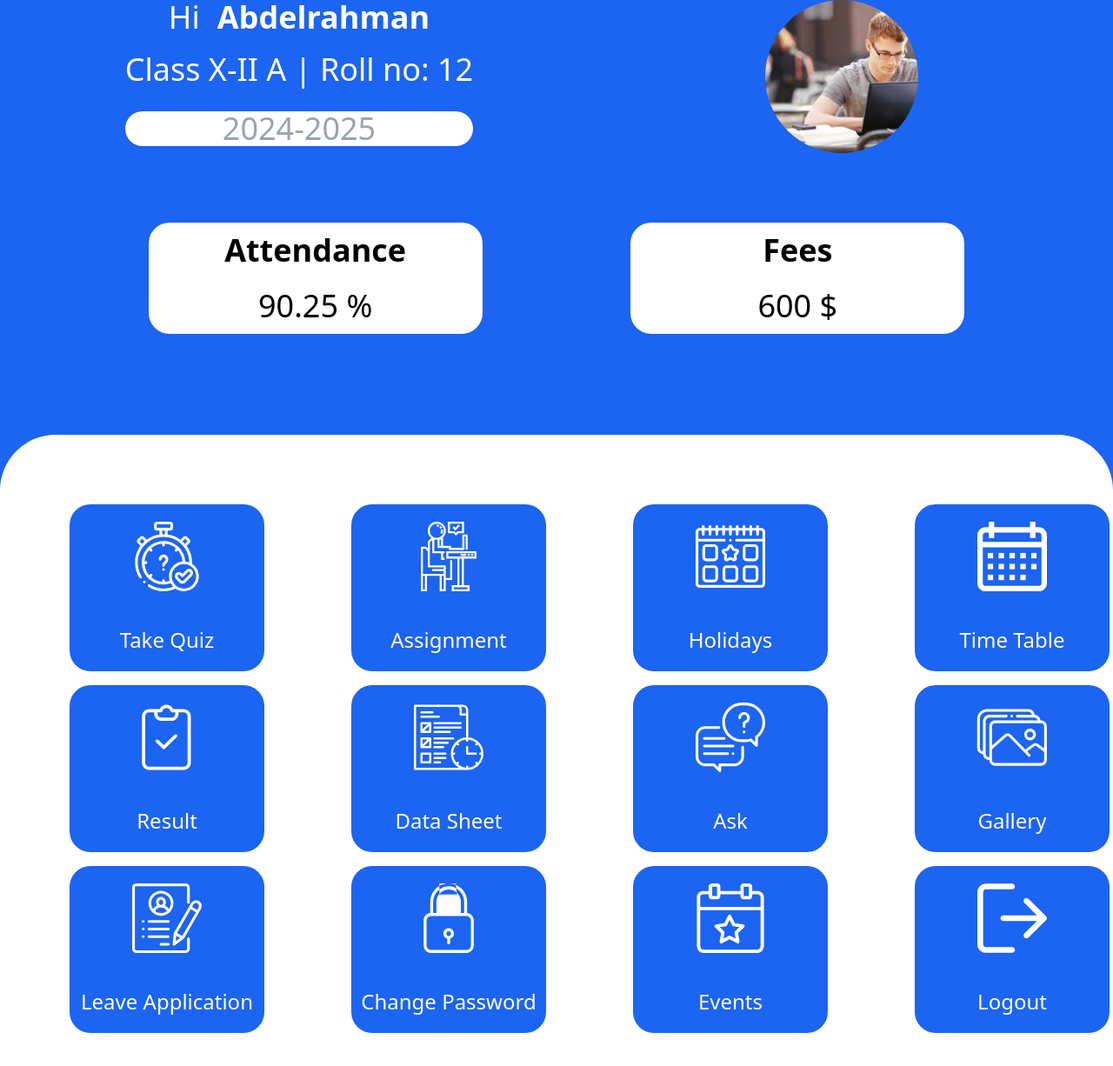
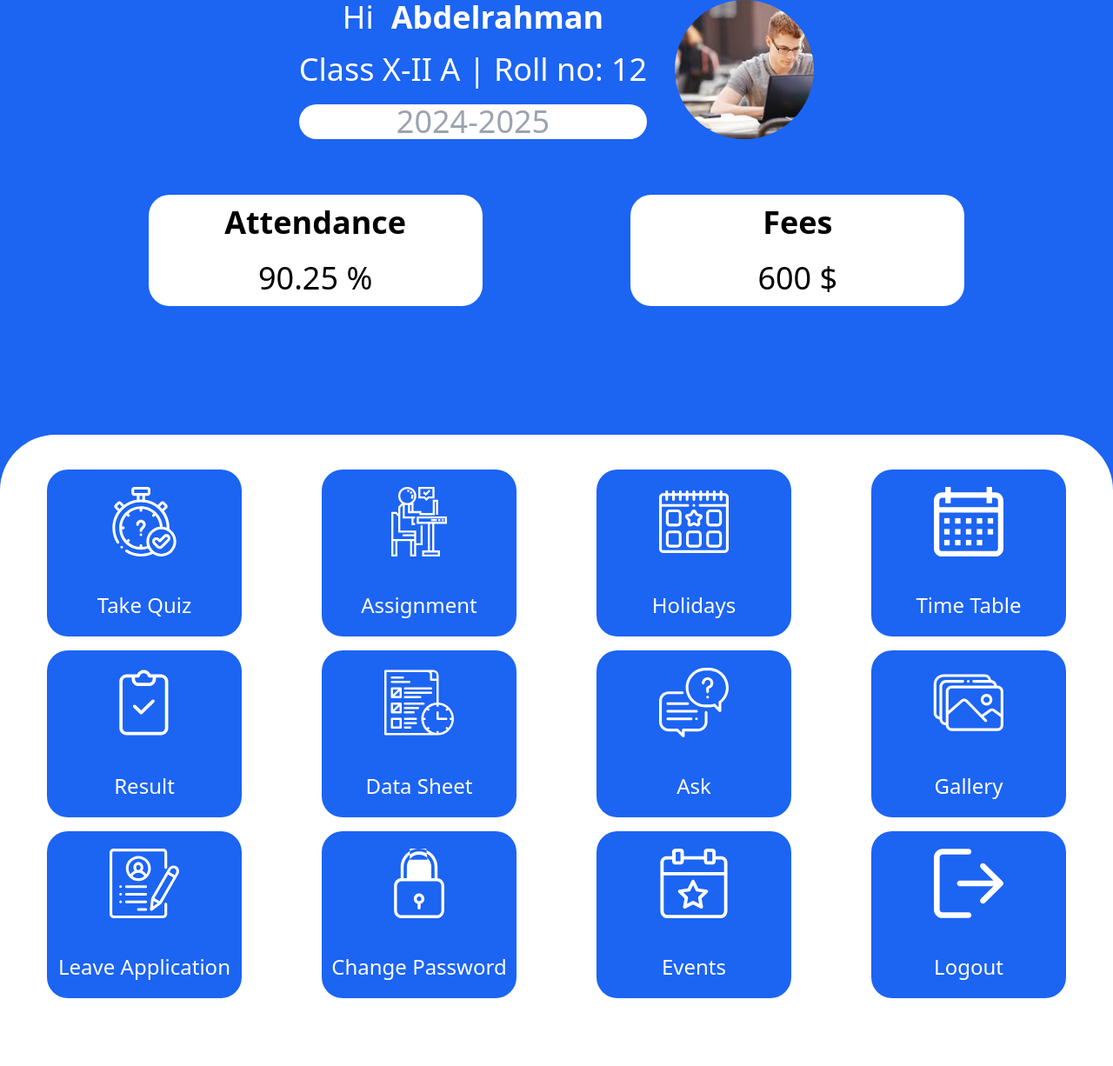
Before and after one commit to Abderlahman-Omar/react-student-portal, a React (Vite) app: page /home in a window 1280 px wide. Shown: the top 1226 px of the page at 87% size. Built offline with nearby package versions, Linux system fonts and the light colour scheme.

Commit message:
finishing project

```diff
--- a/src/localization/Ar.json
+++ b/src/localization/Ar.json
@@ -8,7 +8,7 @@
     "profileTitle": "الملف الشخصى",
     "timeTitle": "الجدول الزمنى",
     "resultsTitle": "النتائج",
-    "studentFirstName": "عبدالرحمن",
+    "studentFirstName": "عبد الرحمن",
     "studentLastName": "عمر",
     "studentDegree": "ممتاز",
     "courseName": "برمجة فلاتر",
@@ -16,14 +16,14 @@
     "numberedDegree": "١٢٥ درجة",
     "year": "السنة الرابعة",
     "semister": "النصف الأول",
-    "loginTitle1": "مرحبا ",
+    "loginTitle1": " مرحبا ",
     "hi": "مرحبا ",
     "signIn": "الرجاء تسجيل الدخول",
     "loginInput1": "البريد الاكترونى / رقم الهاتف",
     "loginInput2": "كلمة السر",
     "signInBtn": "تسجيل الدخول",
     "signInBtn2": "الصفحة الرئيسية",
-    "classLocation": "قاعة رقم ١٢ أ| مقعد رقم ٢ ",
+    "classLocation": "قاعة رقم ١٢ أ | مقعد رقم ٢ ",
     "schoolYear": "٢٠٢٤-٢٠٢٥",
     "attendance": "الحضور",
     "attendanceNo": "٩٠,٢٥ %",
--- a/src/pages/Home Page/Home.tsx
+++ b/src/pages/Home Page/Home.tsx
@@ -801,10 +801,10 @@ export default function Home() {
                 <div className="bg-blue-600 ">
                     <div className=" w-full md:min-h-custom-height h-96 ">
                         <div className="flex flex-col">
-                            <div className="flex flex-row justify-center">
-                                <div className="flex flex-col md:-translate-x-52 -translate-x-16  ">
-                                    <div className="flex flex-row justify-center">
-                                        <span className="text-white font-light md:text-4xl text-xl">
+                            <div className="flex gap-8 justify-center mb-16">
+                                <div className="flex flex-col justify-between   ">
+                                    <div className="flex  justify-center">
+                                        <span className="text-white font-light  md:text-4xl text-xl">
                                             {t("hello")}
                                         </span>
                                         <span className="text-white md:ml-5 ml-2 font-bold md:text-4xl text-xl">
@@ -812,10 +812,10 @@ export default function Home() {
                                         </span>
                                     </div>
 
-                                    <span className="text-white font-light md:text-4xl text-xl translate-y-5 ">
+                                    <span className="text-white font-light md:text-4xl text-xl  ">
                                         {t("classLocation")}
                                     </span>
-                                    <div className="bg-white flex justify-center rounded-full translate-y-12 ">
+                                    <div className="bg-white flex justify-center items-center rounded-full ">
                                         <span className="text-gray-400 font-extralight md:text-4xl text-xl">
                                             {t("schoolYear")}
                                         </span>
@@ -825,12 +825,12 @@ export default function Home() {
                                     onClick={() => {
                                         navigate("/profile");
                                     }}
-                                    className="md:w-44 w-28 md:h-44 h-28 cursor-pointer rounded-full object-cover md:translate-x-32 translate-x-10 "
+                                    className="md:w-40 w-28 md:h-40 h-28 cursor-pointer rounded-full object-cover  "
                                     src="src/assets/images/student_profile.jpeg"
                                     alt="Student Profile"
                                 />
                             </div>
-                            <div className="flex flex-row justify-evenly translate-y-20">
+                            <div className="flex flex-row justify-evenly">
                                 <div className="bg-white md:w-96 w-48 md:h-32 h-32 rounded-3xl justify-around flex flex-col ">
                                     <span className="flex justify-center md:text-4xl text-3xl text-black font-bold ">
                                         {t("attendance")}
@@ -850,15 +850,15 @@ export default function Home() {
                             </div>
                         </div>
                     </div>
-                    <div className="w-full bg-white min-h-screen md:rounded-t-4xl rounded-t-4xl  ">
-                        <div className=" grid md:grid-cols-3 lg:grid-cols-4 gap-x-0 grid-cols-2 gap-y-4 lg:gap-4 md:-translate-x-0 -translate-x-8  ">
+                    <div className="w-full bg-white min-h-screen md:rounded-t-4xl rounded-t-4xl pt-10  ">
+                        <div className=" grid md:grid-cols-3 lg:grid-cols-4 lg:pl-4 lg:pr-4 gap-x-0 grid-cols-2 gap-y-4 lg:gap-4 justify-items-center  ">
                             {cardItems.map((item) => (
                                 <div key={item.id}>
                                     <div
                                         onClick={() => {
                                             navigate(item.onClick);
                                         }}
-                                        className="flex flex-col  items-center justify-around cursor-pointer  lg:w-56 w-36 lg:h-48 h-32 bg-blue-600 rounded-3xl translate-x-20 translate-y-20"
+                                        className="flex flex-col  items-center justify-around cursor-pointer  lg:w-56 w-36 lg:h-48 h-32 bg-blue-600 rounded-3xl translate-x-0 translate-y-0"
                                     >
                                         {item.icon}
                                         <span className="text-white flex justify-center   md:text-2xl text-lg">
--- a/src/pages/Profile Page/ProfilePage.tsx
+++ b/src/pages/Profile Page/ProfilePage.tsx
@@ -449,25 +449,21 @@ export default function ProfilePage() {
         <>
             <div>
                 <div className="bg-blue-600 w-full  h-72 md:h-96 rounded-b-4xl">
-                    <div className="flex flex-col">
-                        <div className="flex flex-row justify-center pt-20 md:pt-32">
+                    <div className="flex flex-col ">
+                        <div className="flex  gap-8 justify-center pt-20 md:pt-32">
                             <img
-                                className="md:w-32 w-28 md:h-32 h-28 cursor-pointer rounded-full object-cover -md:translate-x-80 -translate-x-5 "
+                                className="md:w-32 w-28 md:h-32 h-28 cursor-pointer rounded-full object-cover  "
                                 src="src/assets/images/student_profile.jpeg"
                                 alt="Student Profile"
                             />
-                            <div className="flex flex-col md:translate-x-10  md:translate-y-5 translate-y-8 ">
-                                <div className="flex flex-row justify-center">
+                            <div className="flex flex-col justify-evenly ">
+                                <div className="flex  justify-center">
                                     <span className="text-white  font-bold md:text-4xl text-xl">
-                                        {t("studentFirstName")}
-                                    </span>
-
-                                    <span className="text-white md:ml-5 ml-2 font-bold md:text-4xl text-xl">
-                                        {t("studentLastName")}
+                                        {t("studentName")}
                                     </span>
                                 </div>
 
-                                <span className="text-white font-light md:text-4xl text-xl translate-y-0 ">
+                                <span className="text-white font-light md:text-4xl text-xl  ">
                                     {t("classLocation")}
                                 </span>
                             </div>
--- a/src/pages/Splash Page/SplashPage.tsx
+++ b/src/pages/Splash Page/SplashPage.tsx
@@ -37,7 +37,8 @@ export default function SplashPage() {
             <div className="bg-blue-600 w-screen h-screen">
                 <div className="flex justify-center items-center min-h-screen">
                     <div className="flex flex-col">
-                        <div className="flex justify-center">
+                        <div className="flex justify-center mb-8">
+                            <div className="relative inline-block">
                                 <button
                                     id="dropdownDefaultButton"
                                     data-dropdown-toggle="dropdown"
@@ -65,7 +66,7 @@ export default function SplashPage() {
                                 {/* Dropdown menu */}
                                 <div
                                     id="dropdown"
-                                className={`z-10 ${
+                                    className={`absolute left-0 mt-2 z-10 ${
                                         isDropdownOpen ? "block" : "hidden"
                                     } bg-white divide-y divide-gray-100 rounded-lg shadow w-44 dark:bg-gray-700`}
                                 >
@@ -75,18 +76,19 @@ export default function SplashPage() {
                                     >
                                         {isLTR ? (
                                             <li onClick={changeAr}>
-                                            <a className="ml-16  ">
+                                                <a className="ml-16">
                                                     {t("Arabic")}
                                                 </a>
                                             </li>
                                         ) : (
                                             <li onClick={changeEn}>
-                                            <a className="mr-16  ">
+                                                <a className="mr-16">
                                                     {t("English")}
                                                 </a>
                                             </li>
                                         )}
                                     </ul>
+                                </div>
                             </div>
                         </div>
                         <div className="flex flex-row ">
```
Lines whose indentation alone changed are shown as unchanged.
